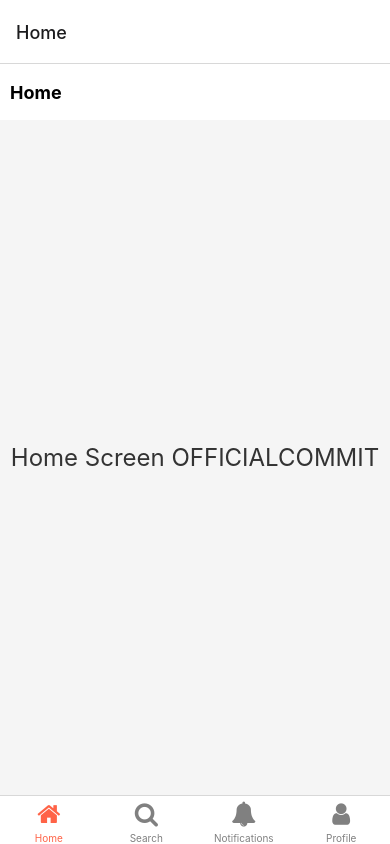
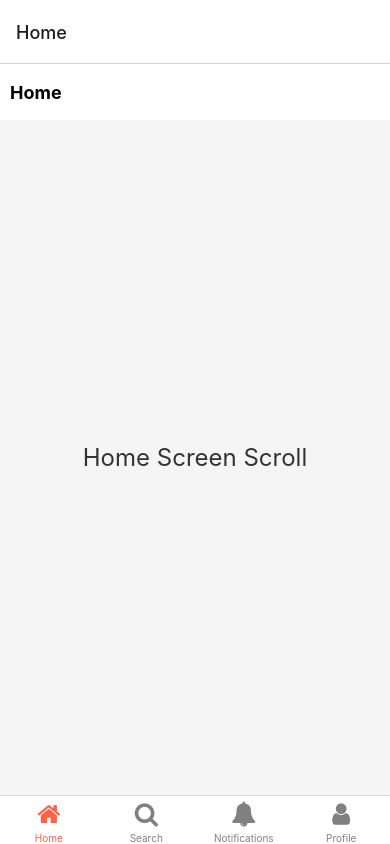
Before and after one commit to indexcomplex/BottomNavExample, a React Native app: screen /HomeScreen in a window 390 px wide. Built offline with nearby package versions, Linux system fonts and the light colour scheme.

Commit message:
Scroll Test

```diff
--- a/screens/HomeScreen.js
+++ b/screens/HomeScreen.js
@@ -6,7 +6,7 @@ import { View, Text, StyleSheet } from 'react-native';
 function HomeScreen() {
   return (
     <View style={styles.container}>
-      <Text style={styles.title}>Home Screen OFFICIALCOMMIT</Text>
+      <Text style={styles.title}>Home Screen Scroll</Text>
     </View>
   );
 }
```
